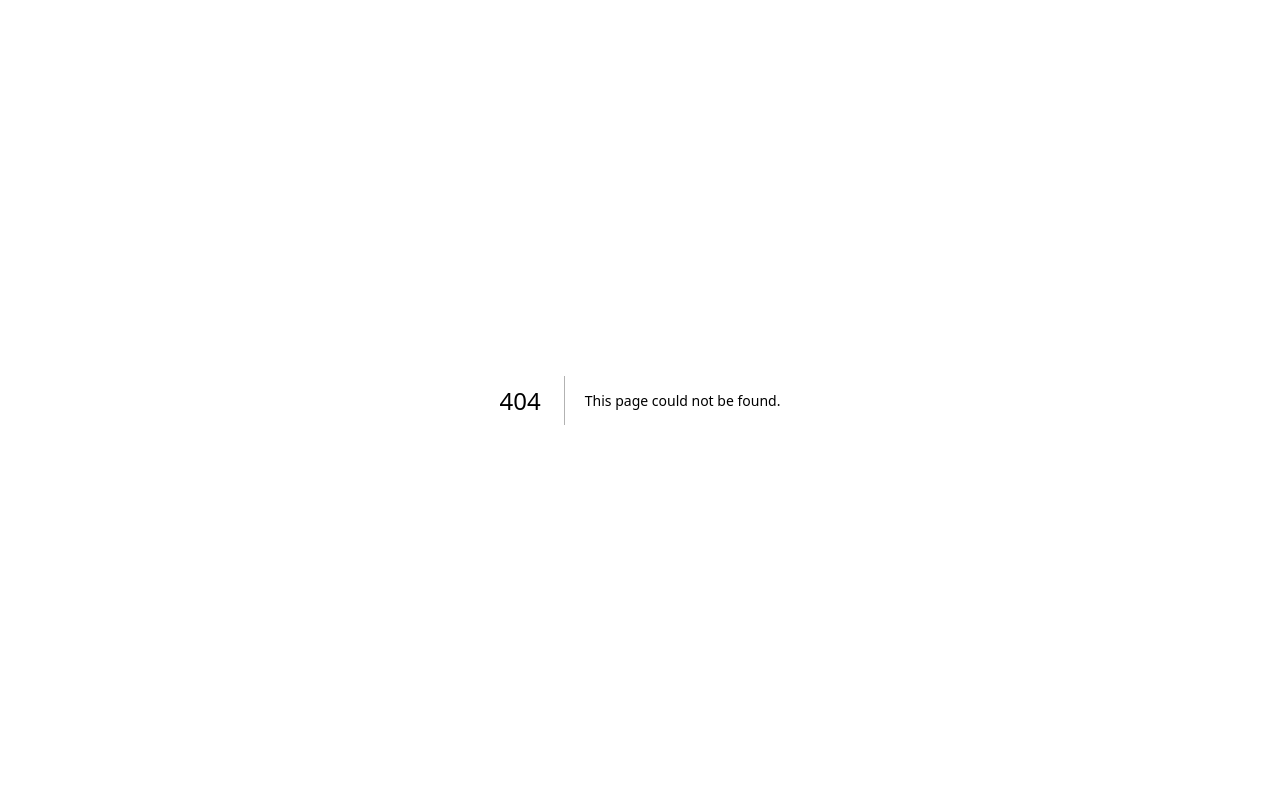
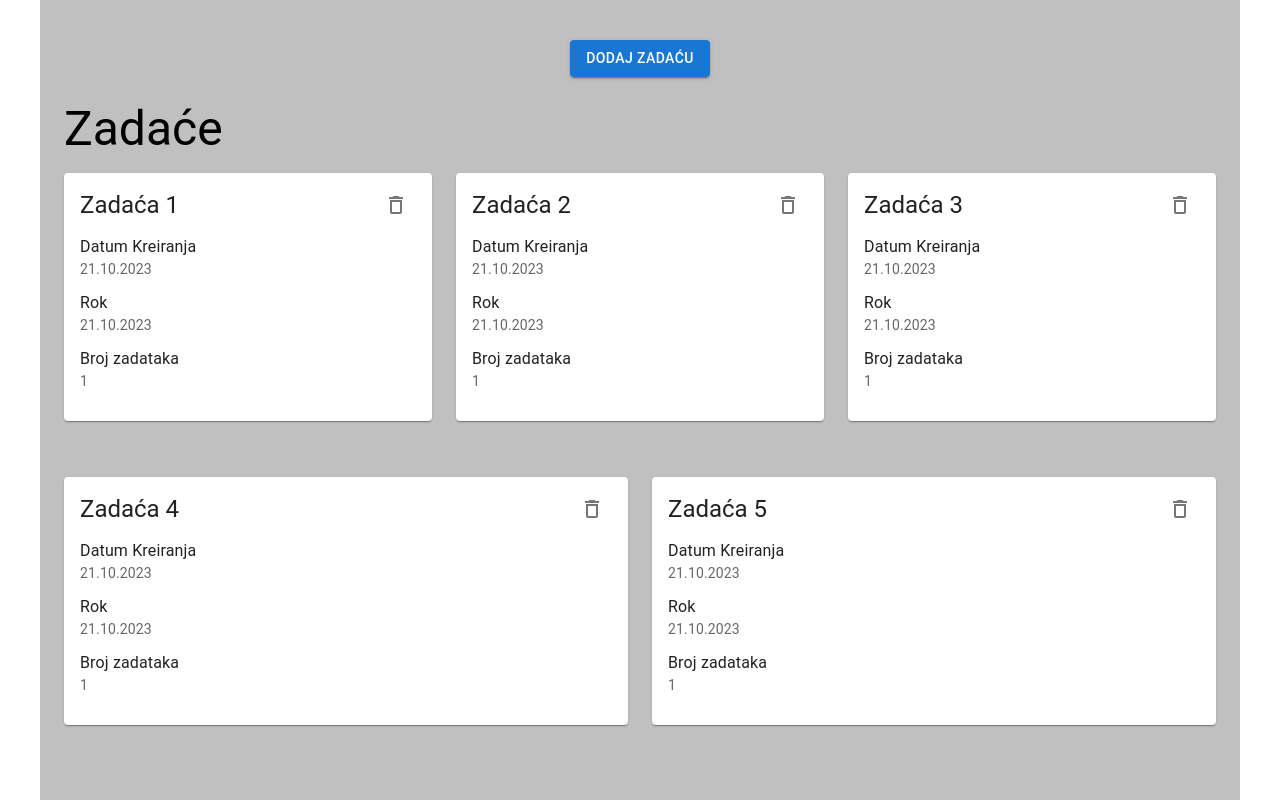
Before and after one commit to swe-course-sarajevo-2023/e-skola-mat, a Next.js app in the folder frontend/: page /professor-homework in a window 1280 px wide. Before the commit this address had no page. Built offline with nearby package versions, Linux system fonts and the light colour scheme.

Commit message:
fix: renamed homework files to professor-homework

```diff
--- a/frontend/src/app/homework/page.js
+++ /dev/null
@@ -1,6 +0,0 @@
-"use client";
-import HomeworkView from "@/views/homework-view";
-
-export default function Homework() {
-  return <HomeworkView />;
-}
--- /dev/null
+++ b/frontend/src/app/professor-homework/page.js
@@ -0,0 +1,6 @@
+"use client";
+import ProfessorHomeworkView from "@/views/professor-homework-view";
+
+export default function Homework() {
+  return <ProfessorHomeworkView />;
+}
--- a/frontend/src/views/homework-view.js
+++ b/frontend/src/views/professor-homework-view.js
@@ -1,8 +1,8 @@
 import { useState } from "react";
 import { Button, Container, Box, Typography } from "@mui/material";
-import { FormDialog, HomeworkCard } from "@/components/homework";
+import { FormDialog, HomeworkCard } from "@/components/professor-homework";
 
-export default function HomeworkView() {
+export default function ProfessorHomeworkView() {
   const [open, setOpen] = useState(false);
   const [homeworks, setHomeworks] = useState(mockData);
 
```
Also changed, not shown: frontend/src/components/professor-homework/FormDialog.js (renamed from frontend/src/components/homework/FormDialog.js), frontend/src/components/professor-homework/HomeworkCard.js (renamed from frontend/src/components/homework/HomeworkCard.js), frontend/src/components/professor-homework/index.js (renamed from frontend/src/components/homework/index.js).
